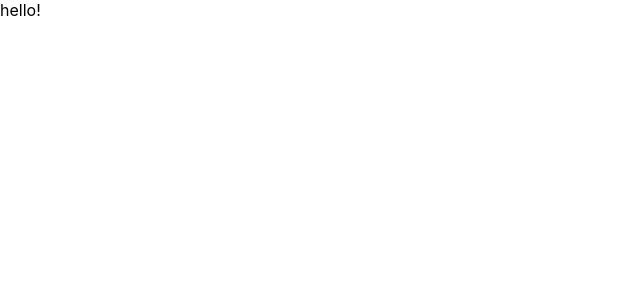
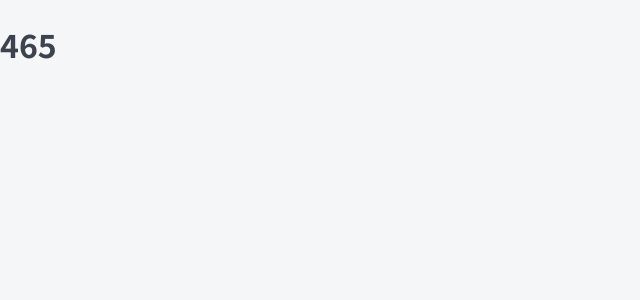
Before and after one commit to maizer12/rating-site, a Next.js app: page /about in a window 1280 px wide. Shown: the top 300 px of the page, without its empty margins (0-640 px from the left). Built offline with nearby package versions, Linux system fonts and the light colour scheme.

Commit message:
add basic style

```diff
--- /dev/null
+++ b/src/components/HTag/HTag.module.css
@@ -0,0 +1,15 @@
+.h1 {
+  font-size: 26px;
+  font-weight: 500;
+  line-height: normal;
+}
+.h2 {
+  font-size: 22px;
+  font-weight: 500;
+  line-height: normal;
+}
+.h3 {
+  font-size: 20px;
+  font-weight: 700;
+  line-height: normal;
+}
--- /dev/null
+++ b/src/components/HTag/HTag.props.ts
@@ -0,0 +1,6 @@
+import { ReactNode } from 'react';
+
+export interface HTagProps {
+  tag: 'h1' | 'h2' | 'h3';
+  children: ReactNode;
+}
--- /dev/null
+++ b/src/components/HTag/index.tsx
@@ -0,0 +1,16 @@
+import React from 'react';
+import { HTagProps } from './HTag.props';
+import style from './HTag.module.css';
+
+export function HTag({ tag, children }: HTagProps): JSX.Element {
+  switch (tag) {
+    case 'h1':
+      return <h1>{children}</h1>;
+    case 'h2':
+      return <h2>{children}</h2>;
+    case 'h3':
+      return <h3>{children}</h3>;
+    default:
+      return <></>;
+  }
+}
--- /dev/null
+++ b/src/components/index.ts
@@ -0,0 +1 @@
+export * from './HTag/index';
--- a/src/pages/_app.tsx
+++ b/src/pages/_app.tsx
@@ -1,7 +1,12 @@
 import '../styles/globals.css';
 import type { AppProps } from 'next/app';
+import { HTag } from '../components';
 
-function MyApp({ Component, pageProps }: AppProps) {
-  return <Component {...pageProps} />;
+function MyApp({ pageProps }: AppProps) {
+  return (
+    <>
+      <HTag tag="h1"> 465</HTag>
+    </>
+  );
 }
 export default MyApp;
--- a/src/pages/_document.tsx
+++ b/src/pages/_document.tsx
@@ -11,6 +11,12 @@ class MyDocument extends Document {
     return (
       <Html lang="ru">
         <Head>
+          <link rel="preconnect" href="https://fonts.googleapis.com" />
+          <link rel="preconnect" href="https://fonts.gstatic.com" />
+          <link
+            href="https://fonts.googleapis.com/css2?family=Noto+Sans+KR:wght@300;400;500;700&display=swap"
+            rel="stylesheet"
+          />
           <meta name="description" content="Generated by create next app" />
           <link rel="icon" href="/favicon.ico" />
         </Head>
--- a/src/styles/globals.css
+++ b/src/styles/globals.css
@@ -2,8 +2,9 @@ html,
 body {
   padding: 0;
   margin: 0;
-  font-family: -apple-system, BlinkMacSystemFont, Segoe UI, Roboto, Oxygen,
-    Ubuntu, Cantarell, Fira Sans, Droid Sans, Helvetica Neue, sans-serif;
+  font-family: var(--font-family);
+  color: var(--black);
+  background-color: #f5f6f8;
 }
 
 a {
@@ -14,3 +15,13 @@ a {
 * {
   box-sizing: border-box;
 }
+
+:root {
+  --black: #3b434e;
+  --red: #fc836d;
+  --white: #fff;
+  --primary: #7653fc;
+  --green: #1dc37e;
+  --green-light: #c8f8e4;
+  --font-family: 'Noto Sans KR', sans-serif;
+}
--- a/tsconfig.json
+++ b/tsconfig.json
@@ -19,6 +19,6 @@
     "jsx": "preserve",
     "incremental": true
   },
-  "include": ["next-env.d.ts", "**/*.ts", "**/*.tsx"],
+  "include": ["next-env.d.ts", "**/*.ts", "**/*.tsx", "src/components/index.jsx", "src/components/index.js"],
   "exclude": ["node_modules"]
 }
```
Also changed, not shown: src/pages/index.tsx (deleted, +0 -24 lines).
